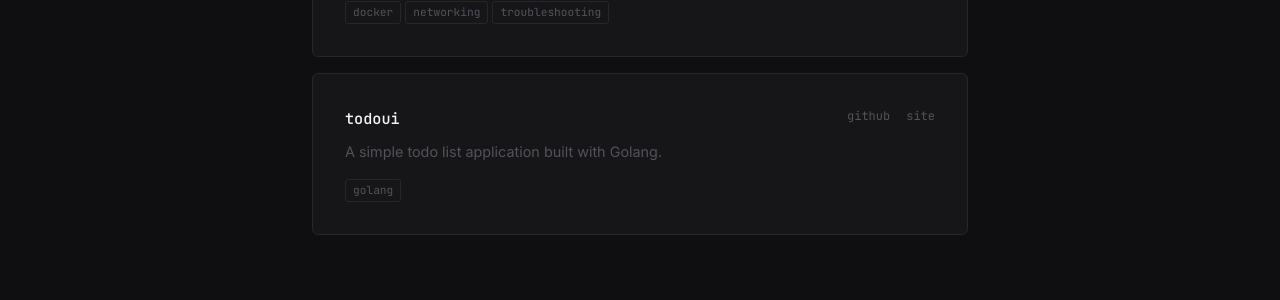
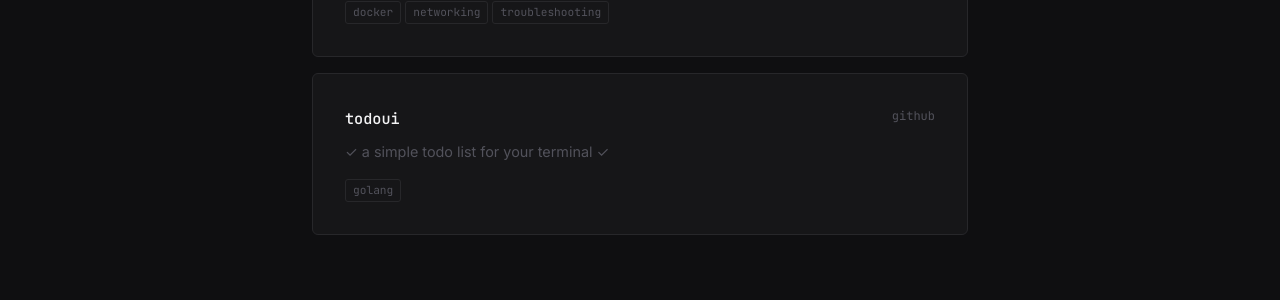
Before and after one commit to skyler-v1dot0/personal-site, a Jekyll site: the page built from projects.md, in a window 1280 px wide. Shown: the part 416-716 px from the top of the page. Built offline with Jekyll 4.4.1, drawn with Linux system fonts in a browser that asks for light colours.

Commit message:
updated todoui description and github url.

```diff
--- a/_data/projects.yml
+++ b/_data/projects.yml
@@ -9,8 +9,8 @@
     - troubleshooting
 
 - name: "todoui"
-  description: "A simple todo list application built with Golang."
-  github: "✓ a simple todo list for your terminal ✓"
+  description: "✓ a simple todo list for your terminal ✓"
+  github: "https://github.com/skyler-v1dot0/todoui"
   url: "https://github.com/skyler-v1dot0/todoui"
   tags:
     - golang
```
